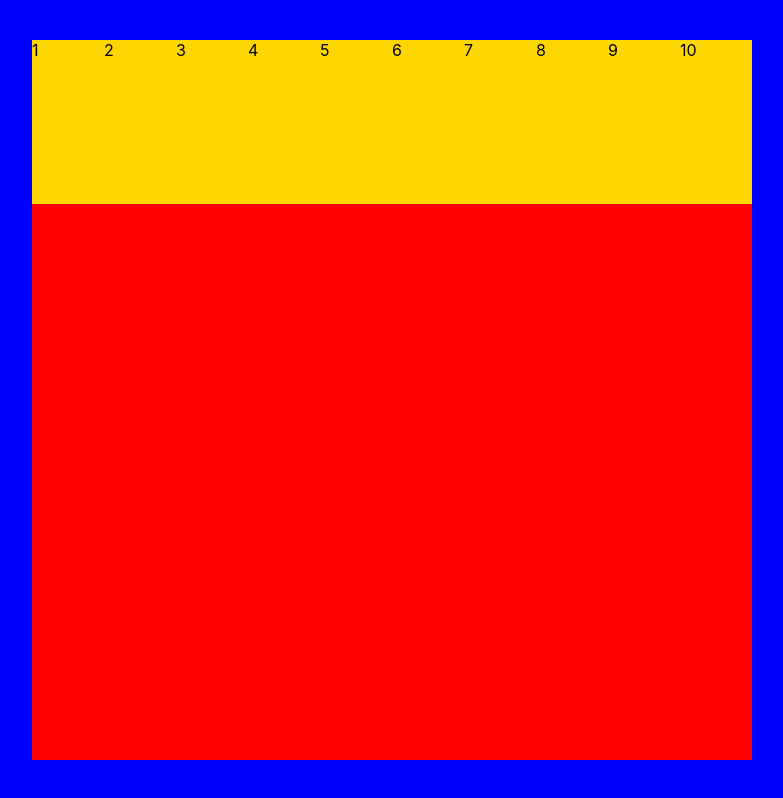
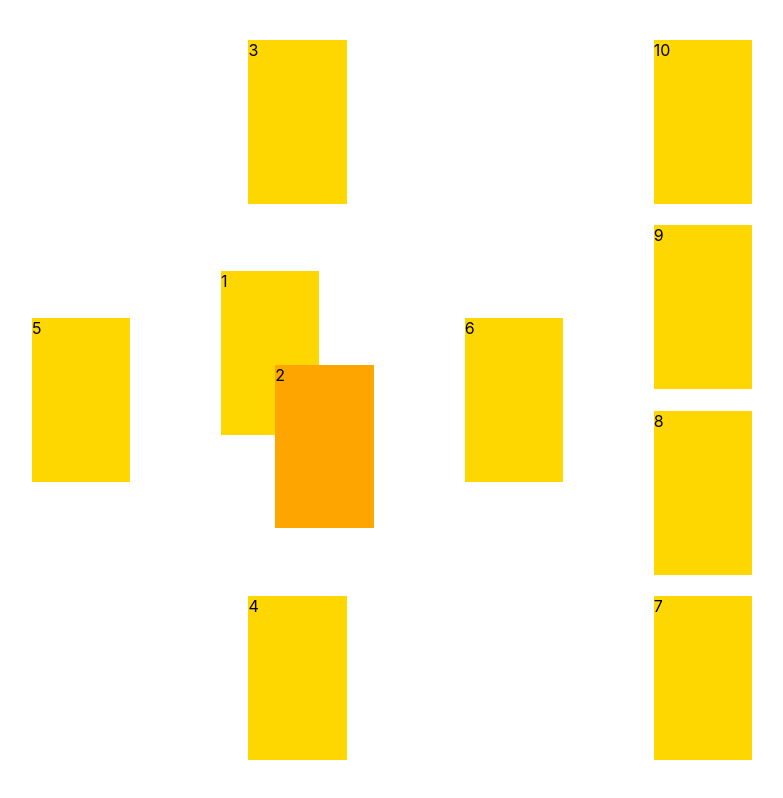
Before and after one commit to lemony452/arcana, a React (Create React App) app in the folder frontend/: page / in a window 1280 px wide. Shown: the whole page, without its empty margins (248-1031 px from the left). Built offline with nearby package versions, Linux system fonts and the light colour scheme.

Commit message:
feat: celtic 스프레드 카드 배치 완료

```diff
--- a/frontend/src/Page/Celtic/celtic_spread.tsx
+++ b/frontend/src/Page/Celtic/celtic_spread.tsx
@@ -5,16 +5,26 @@ function CelticSpread() {
   return (
     <layer.MainBox>
       <layer.CelticBox>
+        <layer.CelticPartOne>
+          <layer.CelticFive>5</layer.CelticFive>
+        </layer.CelticPartOne>
+        <layer.CelticPartTwo>
+          <layer.CelticThree>3</layer.CelticThree>
+          <layer.celticPartZero>
             <layer.CelticOne>1</layer.CelticOne>
             <layer.CelticTwo>2</layer.CelticTwo>
-        <layer.CelticThree>3</layer.CelticThree>
+          </layer.celticPartZero>
           <layer.CelticFour>4</layer.CelticFour>
-        <layer.CelticFive>5</layer.CelticFive>
+        </layer.CelticPartTwo>
+        <layer.CelticPartThree>
           <layer.CelticSix>6</layer.CelticSix>
+        </layer.CelticPartThree>
+        <layer.CelticPartFour>
           <layer.CelticSeven>7</layer.CelticSeven>
           <layer.CelticEight>8</layer.CelticEight>
           <layer.CelticNine>9</layer.CelticNine>
           <layer.CelticTen>10</layer.CelticTen>
+        </layer.CelticPartFour>
       </layer.CelticBox>
     </layer.MainBox>
   );
--- a/frontend/src/Page/Celtic/celtic_spread_style.tsx
+++ b/frontend/src/Page/Celtic/celtic_spread_style.tsx
@@ -1,7 +1,7 @@
 import styled from 'styled-components';
 
 export const MainBox = styled.div`
-  background-color: blue;
+  /* background-color: blue; */
   width: 100vw;
   height: 100vh;
   display: flex;
@@ -10,37 +10,93 @@ export const MainBox = styled.div`
 `;
 
 export const CelticBox = styled.div`
-  background-color: red;
+  /* background-color: red; */
   width: 90vh;
   height: 90vh;
   display: flex;
+  justify-content: space-between;
+`;
+
+// 카드 담을 박스들
+
+// 5번카드
+export const CelticPartOne = styled.div`
+  width: 13.65%;
+  height: 100%;
+  display: flex;
+  align-items: center;
+  /* background-color: green; */
+`;
+
+// 3,4번 카드 + CelticPartZero
+export const CelticPartTwo = styled.div`
+  width: 21.3%;
+  height: 100%;
+  /* background-color: green; */
+  display: flex;
+  align-items: center;
+  flex-direction: column;
+  justify-content: space-between;
+`;
+
+// 1,2번 카드
+export const celticPartZero = styled.div`
+  width: 100%;
+  height: 35.7%;
+  /* background-color: lightgreen; */
+`;
+
+// 6번 카드
+export const CelticPartThree = styled(CelticPartOne)``;
+
+// 7~10번 카드
+export const CelticPartFour = styled.div`
+  width: 13.65%;
+  height: 100%;
+  /* background-color: green; */
+  display: flex;
+  flex-direction: column-reverse;
+  justify-content: space-between;
 `;
 
 // 카드 비율 3:5
-const CelticCard = styled.div`
+
+export const CelticOne = styled.div`
+  width: 64.08%;
+  height: 63.73%;
   background-color: gold;
-  height: 22.75%;
-  width: 13.65%;
+  position: relative;
 `;
 
-// 카드 10개
+export const CelticTwo = styled.div`
+  width: 64.08%;
+  height: 63.73%;
+  background-color: orange;
+  position: relative;
+  left: 35.5%;
+  bottom: 27.5%;
+`;
 
-export const CelticOne = styled(CelticCard)``;
+export const CelticThree = styled.div`
+  width: 64.08%;
+  height: 22.75%;
+  background-color: gold;
+`;
 
-export const CelticTwo = styled(CelticCard)``;
+export const CelticFour = styled(CelticThree)``;
 
-export const CelticThree = styled(CelticCard)``;
+export const CelticFive = styled.div`
+  width: 100%;
+  height: 22.75%;
+  background-color: gold;
+`;
 
-export const CelticFour = styled(CelticCard)``;
+export const CelticSix = styled(CelticFive)``;
 
-export const CelticFive = styled(CelticCard)``;
+export const CelticSeven = styled(CelticFive)``;
 
-export const CelticSix = styled(CelticCard)``;
+export const CelticEight = styled(CelticFive)``;
 
-export const CelticSeven = styled(CelticCard)``;
+export const CelticNine = styled(CelticFive)``;
 
-export const CelticEight = styled(CelticCard)``;
-
-export const CelticNine = styled(CelticCard)``;
-
-export const CelticTen = styled(CelticCard)``;
+export const CelticTen = styled(CelticFive)``;
```
Lines whose indentation alone changed are shown as unchanged.
